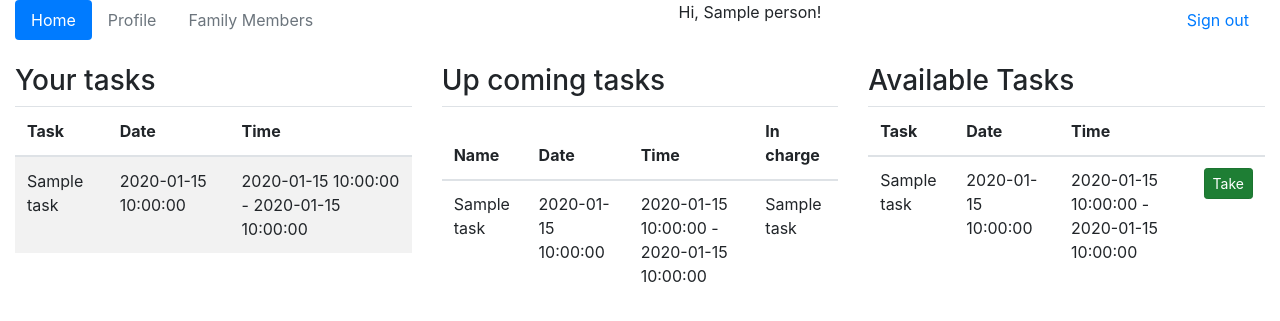
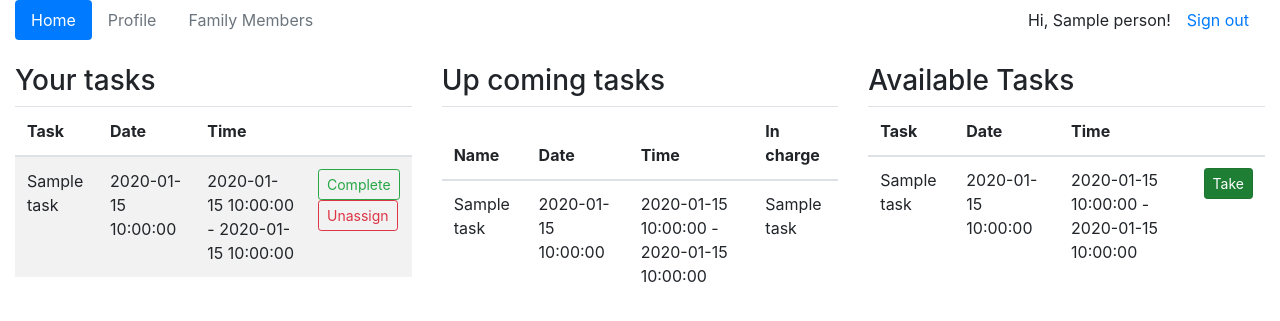
Before and after one commit to ali-gaineshev/Pet-Scheduler, a Flask app: template templates/home.html in a window 1280 px wide. Shown: the top 321 px of the page. Run offline with Flask 3, Linux system fonts and the light colour scheme; the visitor is signed in with stand-in values (Sample User, id 1); the template is opened without the code that fills it: most values are stand-ins (such as "Sample title", 1, 10 or a date in 2020); parts of the project's set-up code (start-up, migrations or seed data) failed here and were passed over; some libraries are stand-ins or nearby versions.

Commit message:
home page changes

```diff
--- a/helper.py
+++ b/helper.py
@@ -50,12 +50,16 @@ def get_family_info(family_id):
         _type_: _description_
     """
     head_member_id, member_ids = conn.get_family_info(family_id=family_id)
+    print(member_ids)
     members = [head_member_id]
     for member_tuple in member_ids:
         member_id = member_tuple[0]
         if(head_member_id != member_id):
             members.append(member_id)
     return members
+
+def assign_task(task_id, person_id):
+    conn.assign_task_to_user(task_id, person_id)
 
 def get_family_tasks(family_id, person_id):
     """_summary_
--- a/main.py
+++ b/main.py
@@ -15,7 +15,7 @@ URL = None
 @app.before_request
 def before_request():
     # Check if the user is logged in and fetch user info
-    if 'person_id' not in session and request.endpoint != 'login':
+    if 'person_id' not in session and request.endpoint != 'login' and request.endpoint != 'signup':
         print("\nSession items: ", session, "\n")
         return redirect("/login")
 
@@ -26,13 +26,21 @@ def before_request():
 
 
 @app.route("/home")
-@app.route("/")
+@app.route("/", methods = ['GET', 'POST'])
 def home():
     if 'person_id' not in session:
         return redirect(url_for('/login'))
 
+
     #retrieve general information
     person = helper.get_user_info(session['person_id'])
+
+    if request.method == 'POST':
+        if('take_task_button' in request.form):
+            taken_task_id = request.form['take_task_button']
+            helper.assign_task(taken_task_id, person.person_id)
+
+    print(request.form)
 
     if 'family_id' not in session:
         family_id = helper.find_family_by_person_id(person.person_id)
@@ -54,8 +62,14 @@ def home():
 def login():
     error = None
     if request.method == 'POST':
-        test()
-        person_id, error = helper.validate_user(request.form['email'].lower(), request.form['password'])
+        #test()
+        if 'test_button' in request.form:
+            request_email = 'admin'
+            request_password = 'admin123'
+        else:
+            request_email = request.form['email'].lower()
+            request_password = request.form['password']
+        person_id, error = helper.validate_user(request_email, request_password)
         if error is None:
             session['person_id'] = person_id
             return redirect(url_for('home'))
@@ -96,6 +110,8 @@ def test():
     task_id3 = psql_connector.create_task(name = "Walk Yumi, walk YYYYYYYYYYYUMASDA",date = "2024-01-17",start_time = "12:11:11", end_time = "22:22:22", family_id = family_id)
     task_id4 = psql_connector.create_task(name = "Walk Yumi aSDsadas ",date = "2024-01-17",start_time = "1:11:11", end_time = "22:22:22", family_id = family_id)
     task_id5 = psql_connector.create_task(name = "Walk Yumi asdasdasdasdas ",date = "2024-01-17",start_time = "17:11:11", end_time = "23:22:22", family_id = family_id)
+    task_id6 = psql_connector.create_task(name = "Walk Yumi asdasdasdasdas asdsdasdsadasdsadas",date = "2024-01-17",start_time = "17:11:11", end_time = "23:29:22", family_id = family_id)
+
     psql_connector.assign_task_to_user(task_id1, 1)
     psql_connector.assign_task_to_user(task_id2, person_id)
     psql_connector.assign_task_to_user(task_id3, 1)
--- a/psql_connector.py
+++ b/psql_connector.py
@@ -150,8 +150,7 @@ def assign_task_to_user(cursor, task_id, person_id):
     """
     Assign a task to a specific user. Returns family_id
     Returns
-        True if completed
-        False if error
+
     """
     family_id = None
     try:
--- a/templates/home.html
+++ b/templates/home.html
@@ -15,7 +15,7 @@
     <div class="container-fluid">
         <div class="row">
             <div class="col-md-12">
-                <ul class="nav nav-pills">
+                <ul class="nav nav-pills mr-auto">
                     <li class="nav-item">
                         <a class="nav-link active" href="#">Home</a>
                     </li>
@@ -25,10 +25,9 @@
                     <li class="nav-item">
                         <a class="nav-link disabled" href="#">Family Members</a>
                     </li>
-                    <li class="nav-item ml-auto">Hi, {{person.name}}!
-                    </li>
-                    <li class="nav-item ml-auto"><a class="nav-link" href="{{url_for('logout')}}">Sign out</a>
-                    </li>
+                <li class="navbar-text ml-auto">Hi, {{ person.name }}!</li>
+                <li class="nav-item"><a class="nav-link" href="{{ url_for('logout') }}">Sign out</a></li>
+
                 </ul>
                 <br>
                 <div class="row">
@@ -48,6 +47,9 @@
                                     <th scope = "col">
                                         Time
                                     </th>
+                                    <th>
+
+                                    </th>
                                 </tr>
                             </thead>
                             <tbody>
@@ -56,6 +58,15 @@
                                         <td>{{task.name}}</td>
                                         <td>{{task.date}}</td>
                                         <td>{{task.start_time}} - {{task.end_time}}</td>
+                                        <td>
+                                            <form action="{{ url_for('home') }}" method = 'post'>
+
+                                                    <button type="button" class="btn btn-outline-success btn-sm">Complete</button>
+                                                    <br>
+                                                    <button type="button" class="btn btn-outline-danger btn-sm">Unassign</button>
+
+                                            </form>
+                                        </td>
                                     </tr>
                                 {% endfor %}
                             </tbody>
@@ -126,9 +137,11 @@
                                         <td>{{task.date}}</td>
                                         <td>{{task.start_time}} - {{task.end_time}}</td>
                                         <td>
-                                            <button type="button" class="btn btn-sm btn-success active" name= {{ task["Button_Identifier"] }}>
-                                                Take
-                                            </button>
+                                            <form action="{{ url_for('home') }}" method = 'post'>
+                                                <button type="submit" class="btn btn-sm btn-success active" name="take_task_button" value={{ task.task_id }}>
+                                                    Take
+                                                </button>
+                                            </form>
                                         </td>
                                     </tr>
                                     {%- endfor %}
```
Also changed, not shown: templates/login.html (+26 -11 lines).
